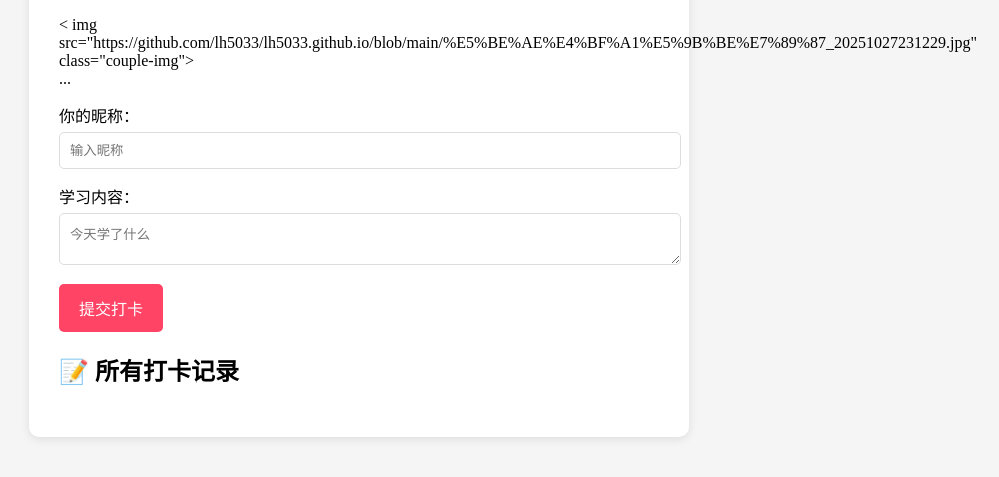
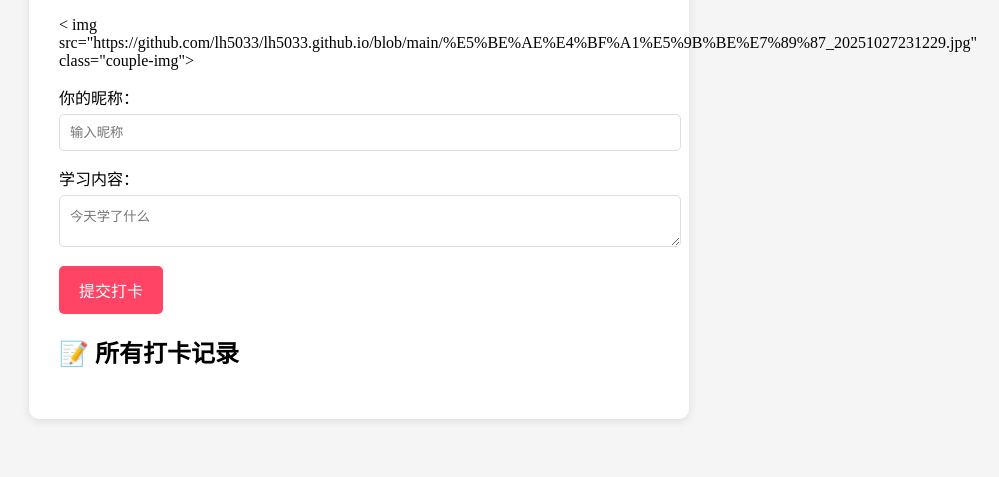
Before and after one commit to lh5033/lh5033.github.io, a plain HTML site: page index.html in a window 1280 px wide. Shown: the part 123-600 px from the top of the page, without its empty margins (281-1280 px from the left). Drawn offline with Linux system fonts and the light colour scheme; a script that the page names is missing.

Commit message:
Add files via upload

```diff
--- a/index.html
+++ b/index.html
@@ -10,8 +10,6 @@
     <h1>❤️ 情侣学习打卡</h1>
 <!-- 这行是插入照片的代码，把src里的链接换成你刚复制的图片链接 -->
 < img src="https://github.com/lh5033/lh5033.github.io/blob/main/%E5%BE%AE%E4%BF%A1%E5%9B%BE%E7%89%87_20251027231229.jpg" class="couple-img">
-<div class="form">...</div>
-
     <div class="form">
       <div class="input-item">
         <label>你的昵称：</label>
```
